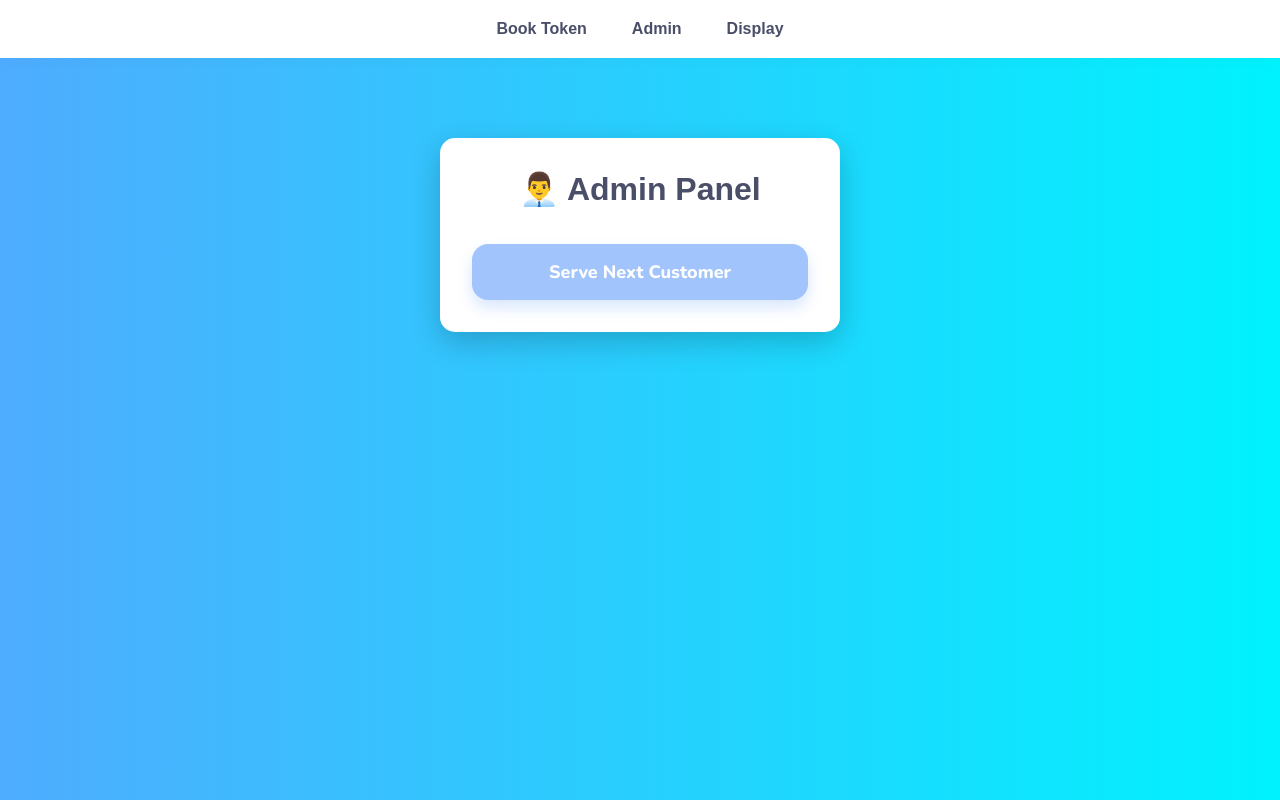
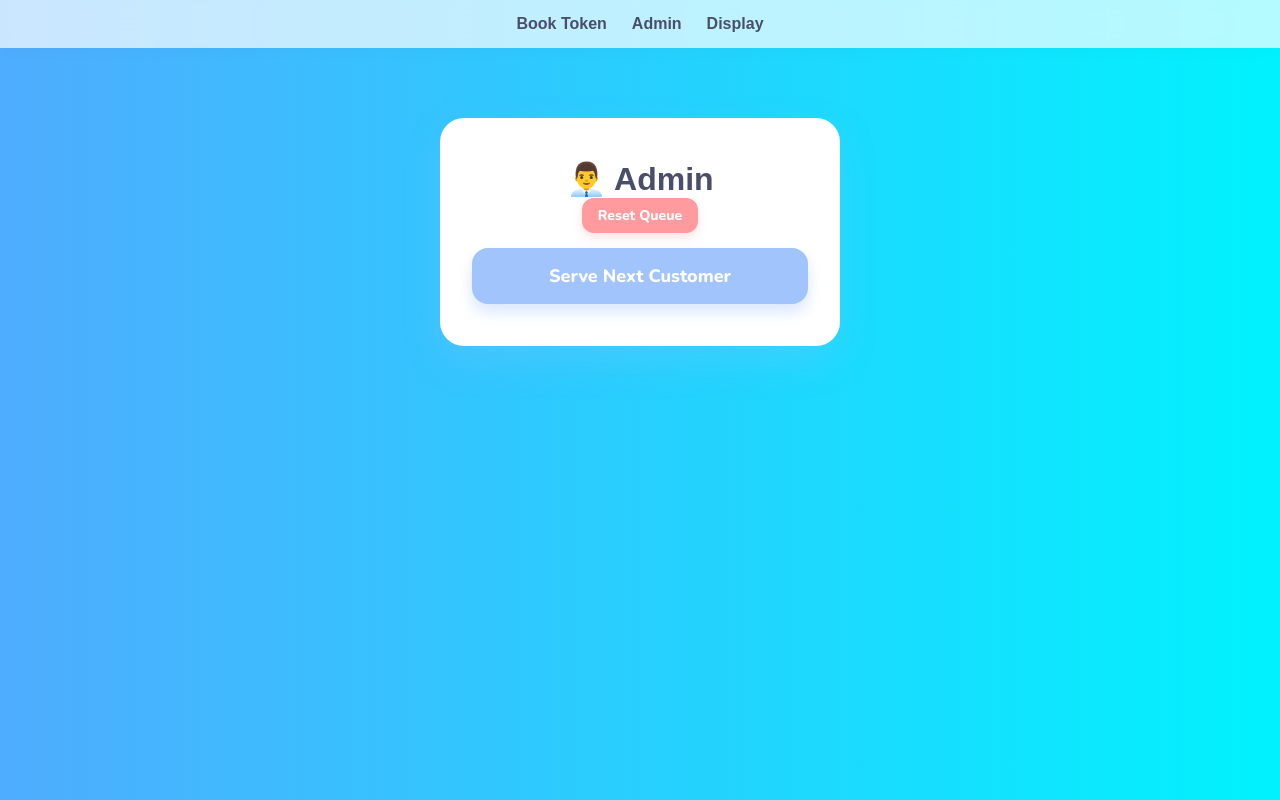
Before and after one commit to DebadritaSaha/smart-queue-system, a React (Create React App) app in the folder frontend/: page /admin in a window 1280 px wide. Built offline with nearby package versions, Linux system fonts and the light colour scheme; no server answers.

Commit message:
Moved reset button to the top right of the Admin panel

```diff
--- a/frontend/src/Admin.js
+++ b/frontend/src/Admin.js
@@ -15,16 +15,37 @@ function Admin() {
     }
   };
 
+  const resetQueue = async () => {
+    if (window.confirm("Are you sure you want to reset the entire queue?")) {
+      const res = await fetch(`${API_URL}/reset`, { method: "POST" });
+      const data = await res.json();
+      setServedToken(null);
+      alert(data.message);
+    }
+  };
+
   return (
-    <div className="card admin-card">
-      <h1>👨‍💼 Admin Panel</h1>
-      <button className="admin-btn" onClick={serveNext}>Serve Next Customer</button>
-      {servedToken && (
-        <div className="now-serving">
-          <p>Now Serving Token:</p>
-          <h2 className="token-number">{servedToken}</h2>
+    <div className="home-container">
+      <div className="admin-card">
+
+        {/* Header with Title on Left, Reset on Right */}
+        <div className="card-header">
+          <h1 style={{ marginBottom: 0 }}>👨‍💼 Admin</h1>
+          <button className="reset-btn" onClick={resetQueue}>Reset Queue</button>
         </div>
-      )}
+
+        <button className="admin-btn" onClick={serveNext}>Serve Next Customer</button>
+
+        {servedToken && (
+          <div className="live-status" style={{ flexDirection: 'column', marginTop: '30px' }}>
+            <div className="status-box">
+              <p>Now Serving Token</p>
+              <h3 style={{ fontSize: '48px', color: '#8ec5fc' }}>{servedToken}</h3>
+            </div>
+          </div>
+        )}
+
+      </div>
     </div>
   );
 }
--- a/frontend/src/App.css
+++ b/frontend/src/App.css
@@ -171,3 +171,20 @@ button:hover, .primary-btn:hover, .admin-btn:hover {
 .crowd-badge.low { background: #dff9fb; color: #16a085; }
 .crowd-badge.medium { background: #fef1e6; color: #e67e22; }
 .crowd-badge.high { background: #ffefef; color: #e74c3c; }
+
+/* Small Reset Button on the Right */
+.reset-btn {
+  width: auto;
+  padding: 8px 16px;
+  font-size: 14px;
+  background: #ff9a9e; /* Soft pastel red */
+  margin-top: 0;
+  border-radius: 12px;
+  box-shadow: 0 4px 10px rgba(255, 154, 158, 0.3);
+}
+
+.reset-btn:hover {
+  background: #ff878c;
+  box-shadow: 0 6px 15px rgba(255, 154, 158, 0.5);
+  transform: translateY(-2px);
+}
--- a/frontend/src/App.js
+++ b/frontend/src/App.js
@@ -1,18 +1,18 @@
 import React from "react";
-import { BrowserRouter, Routes, Route, Link } from "react-router-dom"; // Added Link
+import { BrowserRouter, Routes, Route, Link } from "react-router-dom";
 import Home from "./Home";
 import Admin from "./Admin";
 import Display from "./Display";
-import './App.css';
+import './App.css'; // This brings in your pastel design!
 
 function App() {
   return (
     <BrowserRouter>
-      {/* Simple Navigation Bar */}
-      <nav style={{ padding: "10px", textAlign: "center", background: "#fff", marginBottom: "20px" }}>
-        <Link to="/" style={{ margin: "10px" }}>Book Token</Link>
-        <Link to="/admin" style={{ margin: "10px" }}>Admin</Link>
-        <Link to="/display" style={{ margin: "10px" }}>Display</Link>
+      {/* Cleaned up nav - no more inline styles! */}
+      <nav>
+        <Link to="/">Book Token</Link>
+        <Link to="/admin">Admin</Link>
+        <Link to="/display">Display</Link>
       </nav>
 
       <Routes>
```
